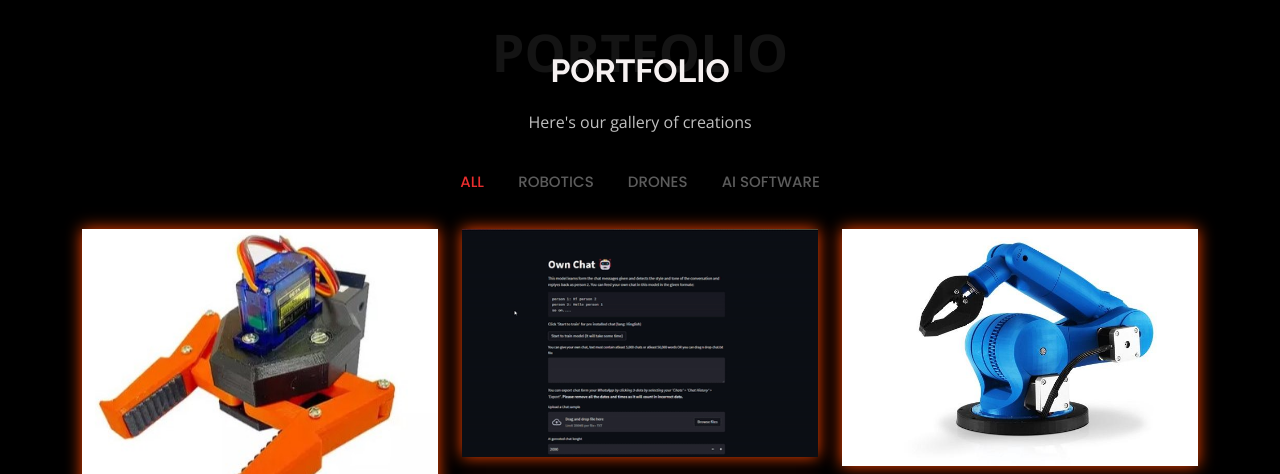
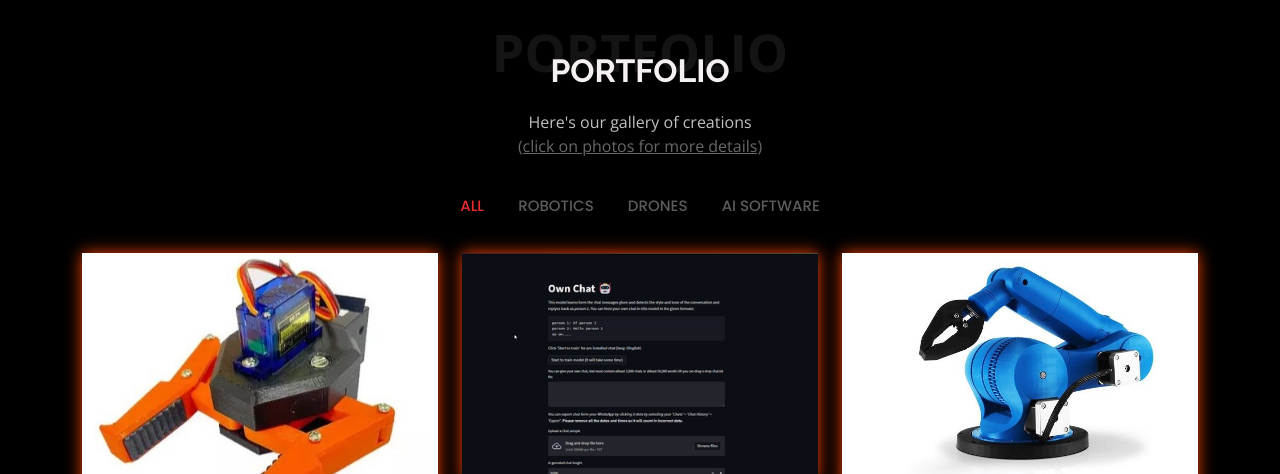
Before and after one commit to Poseidon-SV/Saffron-Web, a plain HTML site: page index.html in a window 1280 px wide. Shown: the part 2800-3274 px from the top of the page. Drawn offline with nearby package versions, Linux system fonts and the light colour scheme.

Commit message:
(click on photos for more details)

```diff
--- a/index.html
+++ b/index.html
@@ -222,6 +222,7 @@
           <span>Portfolio</span>
           <h2>Portfolio</h2>
           <p>Here's our gallery of creations</p>
+          <u style="color: #ffffff68;">(click on photos for more details)</u>
         </div>
 
         <div class="row" data-aos="fade-up">
```
